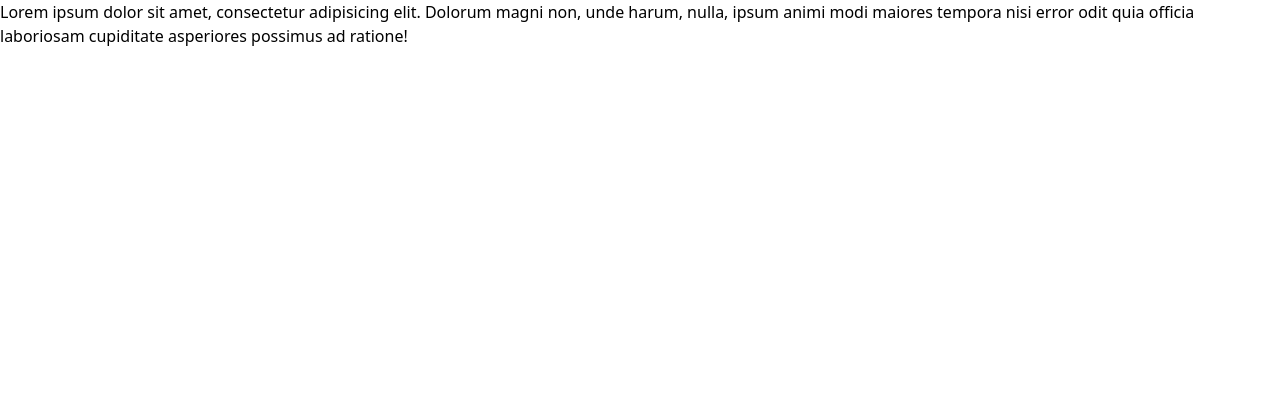
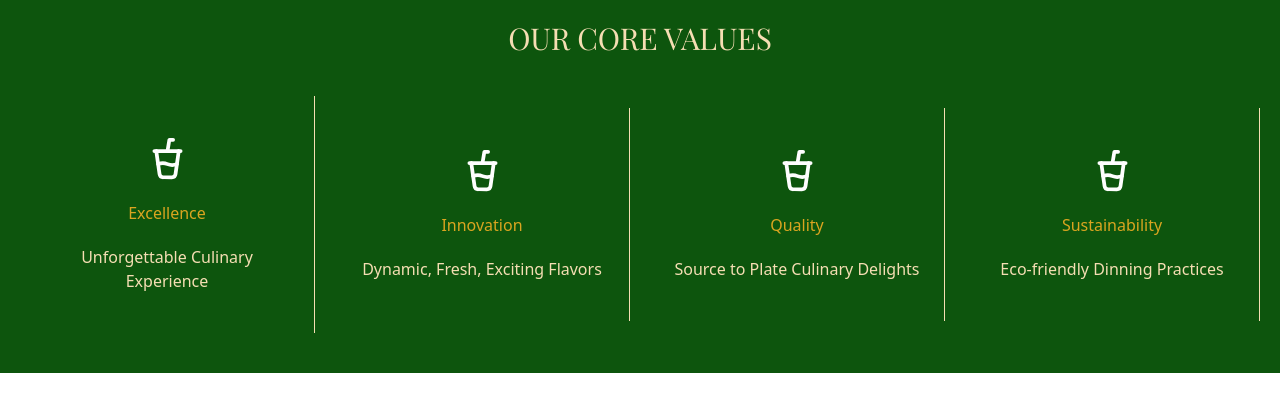
Before and after one commit to Jinx8008/FoodCamp, a React (Vite) app: page /about in a window 1280 px wide. Shown: the top 412 px of the page. Built offline with nearby package versions, Linux system fonts and the light colour scheme; a web font is replaced by a local one.

Commit message:
third section of the About page

```diff
--- /dev/null
+++ b/src/components/CoreValue.jsx
@@ -0,0 +1,32 @@
+import React from 'react'
+import { CupSodaIcon} from 'lucide-react'
+
+const CoreValue = () => {
+    const values = [
+        {icons:<CupSodaIcon size={45}/> , text:"Excellence" , content:"Unforgettable Culinary Experience"},
+        {icons:<CupSodaIcon size={45}/> , text:"Innovation" , content:"Dynamic, Fresh, Exciting Flavors"},
+        {icons:<CupSodaIcon size={45}/> , text:"Quality" , content:"Source to Plate Culinary Delights"},
+        {icons:<CupSodaIcon size={45}/> ,  text:"Sustainability" , content:"Eco-friendly Dinning Practices"}
+    ]
+
+  return (
+    <div className='coreValue'>
+        <h2 className='font-bold playfair text-3xl' style={{color:"wheat"}}>OUR CORE VALUES</h2>
+        <div className="value" >
+            {values.map((value)=>{
+               return(
+                 <div className="valueItem">
+                 <div style={{color:"#fefefe"}}>
+                     {value.icons}
+                 </div>
+                  <h4 style={{color:"goldenrod"}} >{value.text}</h4>
+                  <p style={{color:"wheat"}}>{value.content}</p>
+                </div>
+               )
+            })}
+        </div>
+    </div>
+  )
+}
+
+export default CoreValue
--- a/src/index.css
+++ b/src/index.css
@@ -6,4 +6,51 @@
   font-optical-sizing: auto;
   font-weight: 400;
   font-style: normal;
+
 }
+.coreValue{
+  display: flex;
+  justify-content: center;
+  align-items: center;
+  flex-direction: column;
+  margin: 0 auto;
+  padding: 20px 10px;
+  background-color: rgb(13, 85, 13);
+
+}
+.value{
+  display: grid;
+  grid-template-columns: repeat(4 , 1fr);
+  gap: 20px;
+  margin-top: 20px;
+  padding: 20px 10px;
+  align-items: center;
+
+}
+.valueItem{
+  padding: 40px 20px;
+  display: flex;
+  flex-direction: column;
+  gap: 20px;
+  border-right: 1px solid wheat;
+  text-align: center;
+  align-items: center;
+}
+@media screen and (max-width:768px) {
+  .value{
+  display: grid;
+  grid-template-columns: repeat(2, 1fr);
+}
+}
+@media screen and (max-width:375px) {
+   .value{
+  display: grid;
+  grid-template-columns: repeat(1 , 1fr);
+
+}
+.valueItem{
+  border-right: none;
+  border-bottom: 1px solid wheat;
+
+}
+}
--- a/src/pages/About.jsx
+++ b/src/pages/About.jsx
@@ -1,9 +1,10 @@
 import React from 'react'
+import CoreValue from '../components/CoreValue'
 
 const About = () => {
   return (
     <div>
-      Lorem ipsum dolor sit amet, consectetur adipisicing elit. Dolorum magni non, unde harum, nulla, ipsum animi modi maiores tempora nisi error odit quia officia laboriosam cupiditate asperiores possimus ad ratione!
+     <CoreValue/>
     </div>
   )
 }
```
